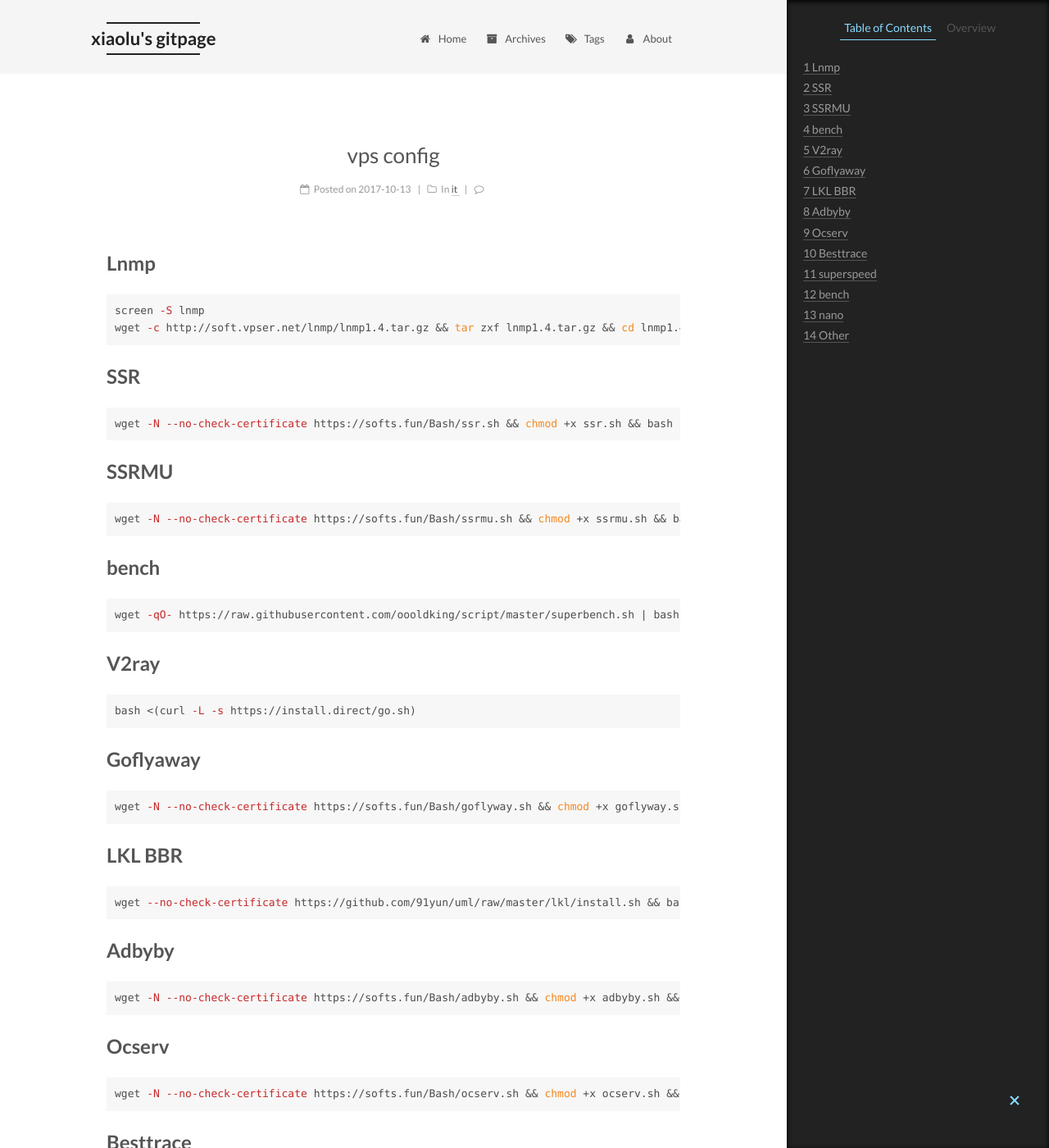
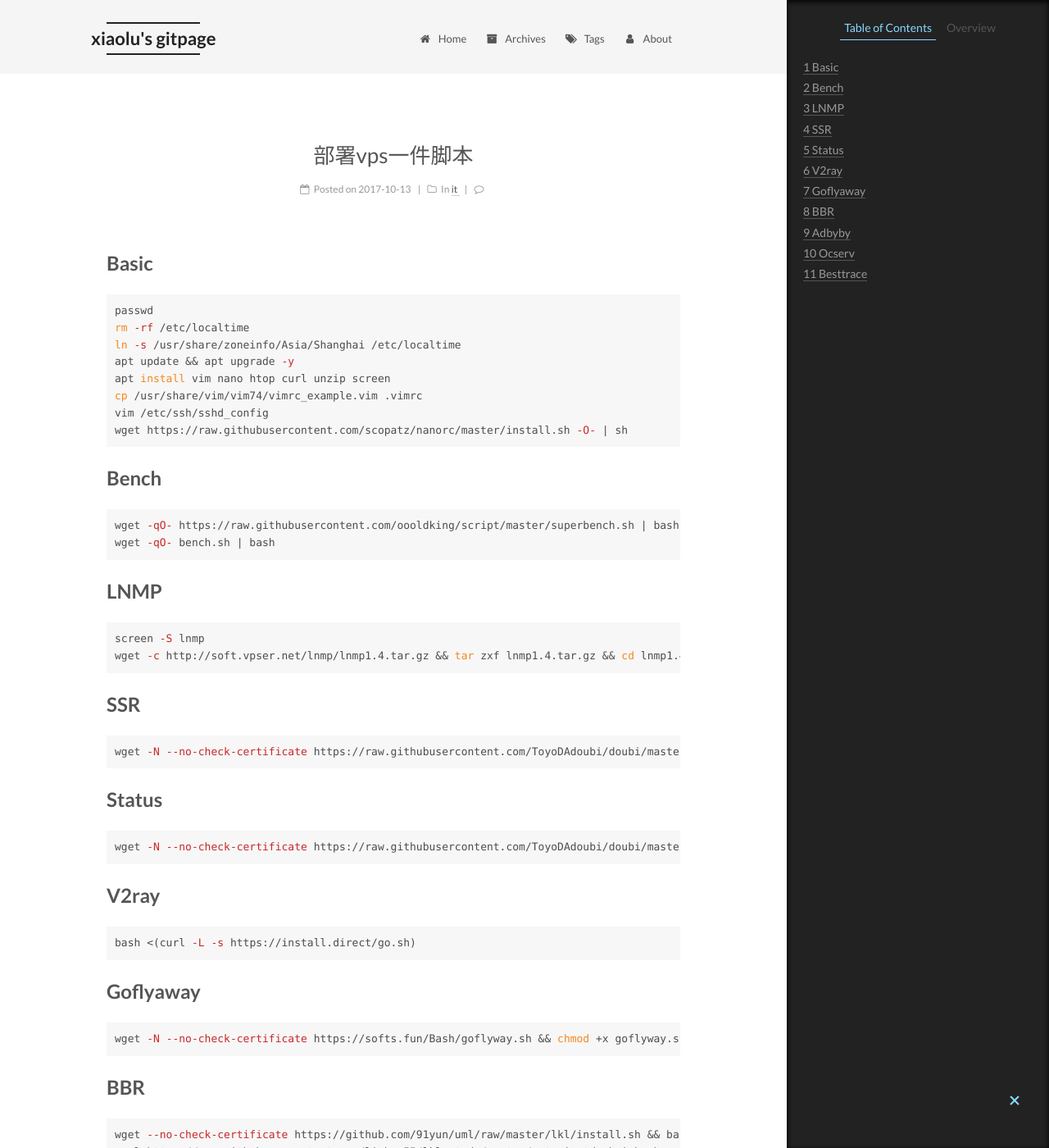
Before and after one commit to xiaolugo/xiaolugo.github.io, a Jekyll site: the page built from _posts/2017-10-13-vps-config.md, in a window 1280 px wide and 1400 px high. Shown: the whole window at 82% size. Built offline with Jekyll 4.4.1, drawn with Linux system fonts in a browser that asks for light colours; comment, search, counter and statistics services are not loaded; some of the changed text lies outside the part shown.

Commit message:
update 2017-10-13-vps-config.md

````diff
--- a/_posts/2017-10-13-vps-config.md
+++ b/_posts/2017-10-13-vps-config.md
@@ -1,75 +1,63 @@
 ---
+title: 部署vps一件脚本
 layout: post
-title: vps config
-date: '2017-10-13 12:34:25 +0800'
-description: Set up vps quickly.
-tags: vps
-categories:
-  - it
+tags:
+  - vps
+category: it
 ---
-
-# Lnmp
+# Basic
+```bash
+passwd
+rm -rf /etc/localtime
+ln -s /usr/share/zoneinfo/Asia/Shanghai /etc/localtime
+apt update && apt upgrade -y
+apt install vim nano htop curl unzip screen
+cp /usr/share/vim/vim74/vimrc_example.vim .vimrc
+vim /etc/ssh/sshd_config
+wget https://raw.githubusercontent.com/scopatz/nanorc/master/install.sh -O- | sh
+```
+# Bench
+```bash
+wget -qO- https://raw.githubusercontent.com/oooldking/script/master/superbench.sh | bash
+wget -qO- bench.sh | bash
+```
+# LNMP
 ```bash
 screen -S lnmp
 wget -c http://soft.vpser.net/lnmp/lnmp1.4.tar.gz && tar zxf lnmp1.4.tar.gz && cd lnmp1.4 && ./install.sh
 ```
 # SSR
 ```bash
-wget -N --no-check-certificate https://softs.fun/Bash/ssr.sh && chmod +x ssr.sh && bash ssr.sh
+wget -N --no-check-certificate https://raw.githubusercontent.com/ToyoDAdoubi/doubi/master/ssr.sh && chmod +x ssr.sh && bash ssr.sh
 ```
-# SSRMU
+# Status
 ```bash
-wget -N --no-check-certificate https://softs.fun/Bash/ssrmu.sh && chmod +x ssrmu.sh && bash ssrmu.sh
-```
-# bench
-```bash
-wget -qO- https://raw.githubusercontent.com/oooldking/script/master/superbench.sh | bash
+wget -N --no-check-certificate https://raw.githubusercontent.com/ToyoDAdoubi/doubi/master/status.sh && chmod +x status.sh
 ```
 # V2ray
 ```bash
 bash <(curl -L -s https://install.direct/go.sh)
 ```
-
 # Goflyaway
 ```bash
 wget -N --no-check-certificate https://softs.fun/Bash/goflyway.sh && chmod +x goflyway.sh && bash goflyway.sh
 ```
-
-# LKL BBR
+# BBR
 ```bash
 wget --no-check-certificate https://github.com/91yun/uml/raw/master/lkl/install.sh && bash install.sh
+curl https://raw.githubusercontent.com/linhua55/lkl_study/master/get-rinetd.sh | bash
 ```
-
 # Adbyby
 ```bash
 wget -N --no-check-certificate https://softs.fun/Bash/adbyby.sh && chmod +x adbyby.sh && bash adbyby.sh
 ```
-
 # Ocserv
 ```bash
 wget -N --no-check-certificate https://softs.fun/Bash/ocserv.sh && chmod +x ocserv.sh && bash ocserv.sh
 ```
-
 # Besttrace
 ```bash
 wget -N --no-check-certificate https://softs.fun/Other/besttrace.tar.gz
 tar -xzf besttrace.tar.gz && cd besttrace && chmod +x *
 ./besttrace -q 1
 ```
-
-# superspeed
-```bash
-wget https://raw.githubusercontent.com/oooldking/script/master/superspeed.sh && chmod +x superspeed.sh && ./superspeed.sh
-```
-
-# bench
-```bash
-wget -qO- bench.sh | bash
-```
-
-# nano
-```bash
-wget https://raw.githubusercontent.com/scopatz/nanorc/master/install.sh -O- | sh
-```
-
-# Other
````
